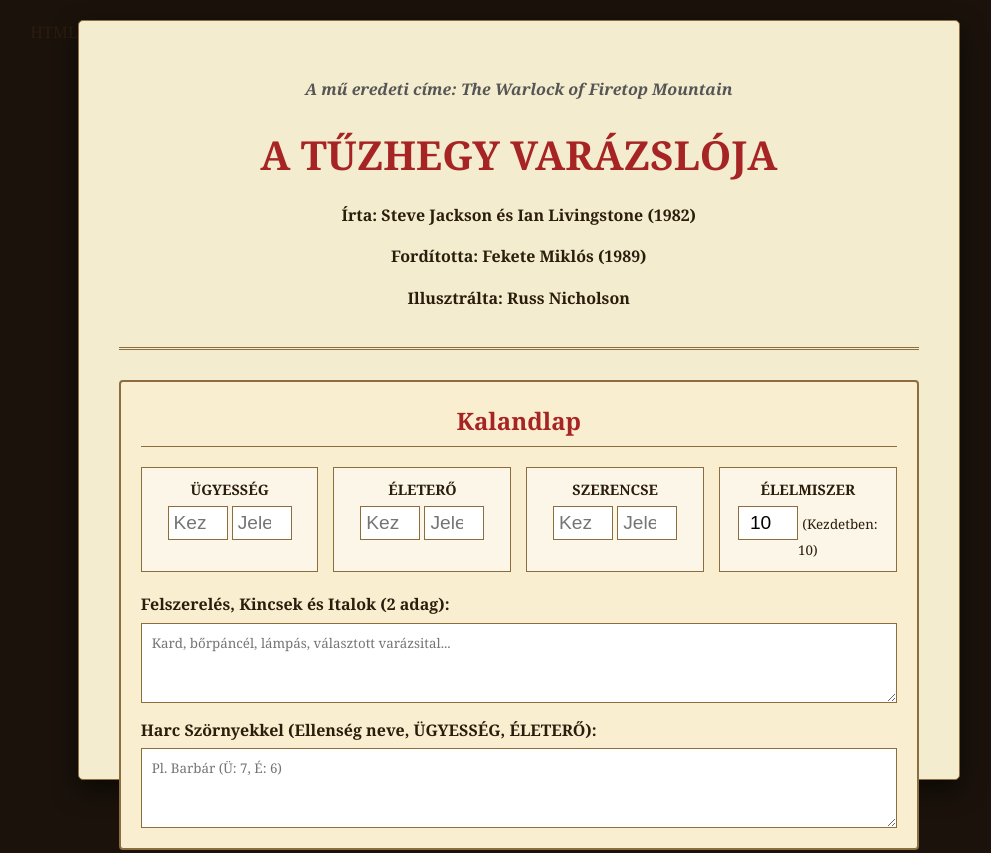
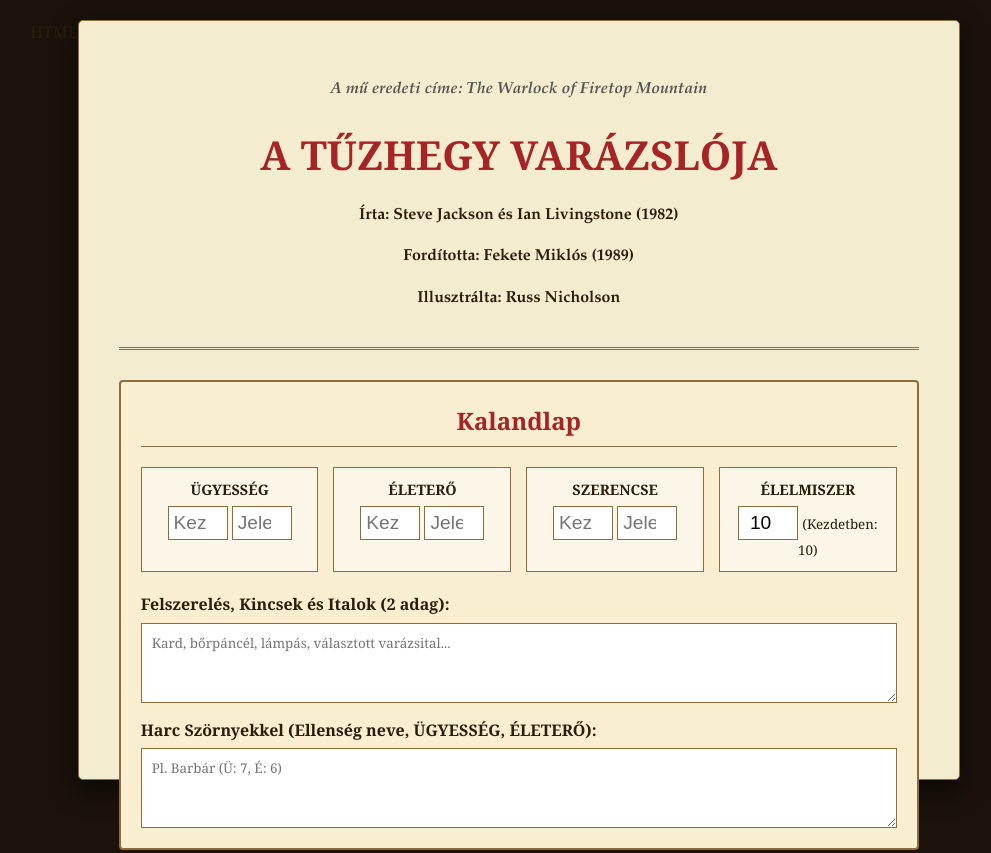
Before and after one commit to cobragaming453/progaramozasprojekt, a plain HTML site: page index.html in a window 1280 px wide. Shown: the top 853 px of the page, without its empty margins (145-1136 px from the left). Drawn offline with Linux system fonts and the light colour scheme.

Commit message:
Add files via upload

```diff
--- a/konyv.css
+++ b/konyv.css
@@ -153,4 +153,8 @@
 }
 p{
     font-weight: bold;
+    font-family:'EB Garamond', 'Apple Garamond', 'Garamond', 'Georgia', serif;;
 }
+a:hover{
+    color: #ff0800;
+}
```
